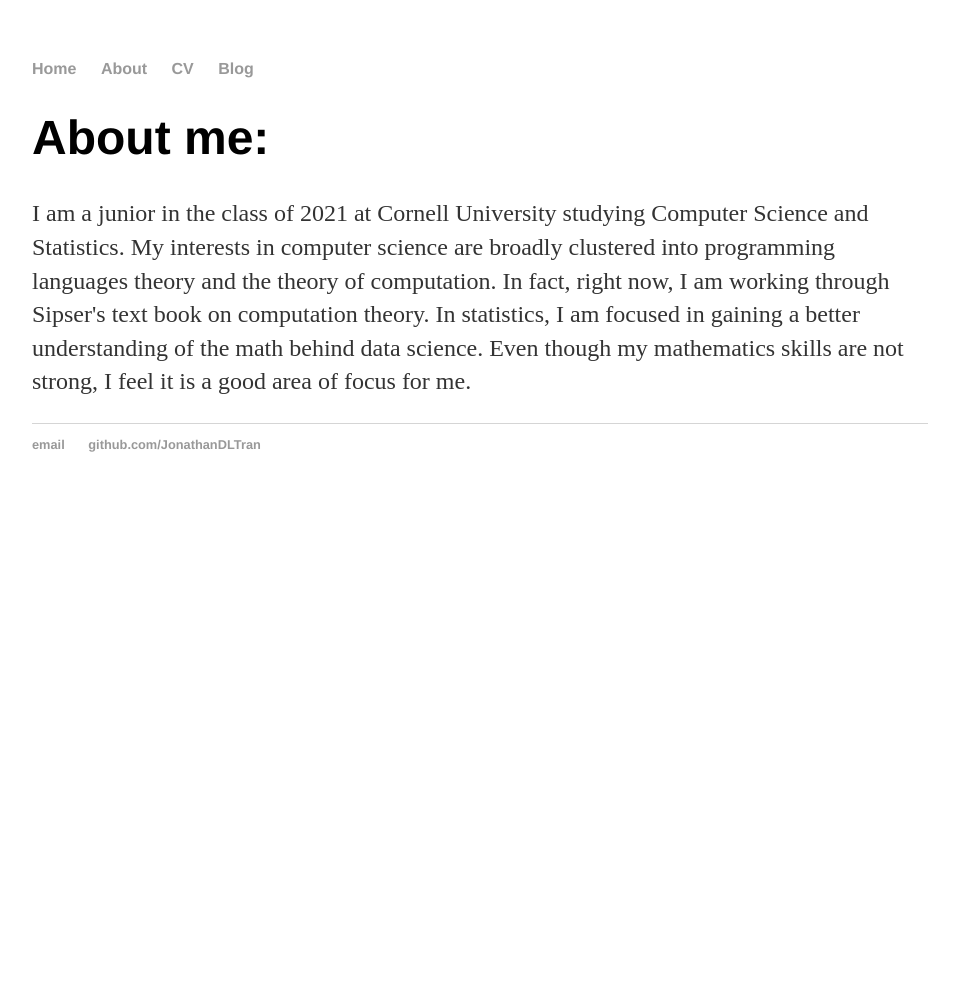
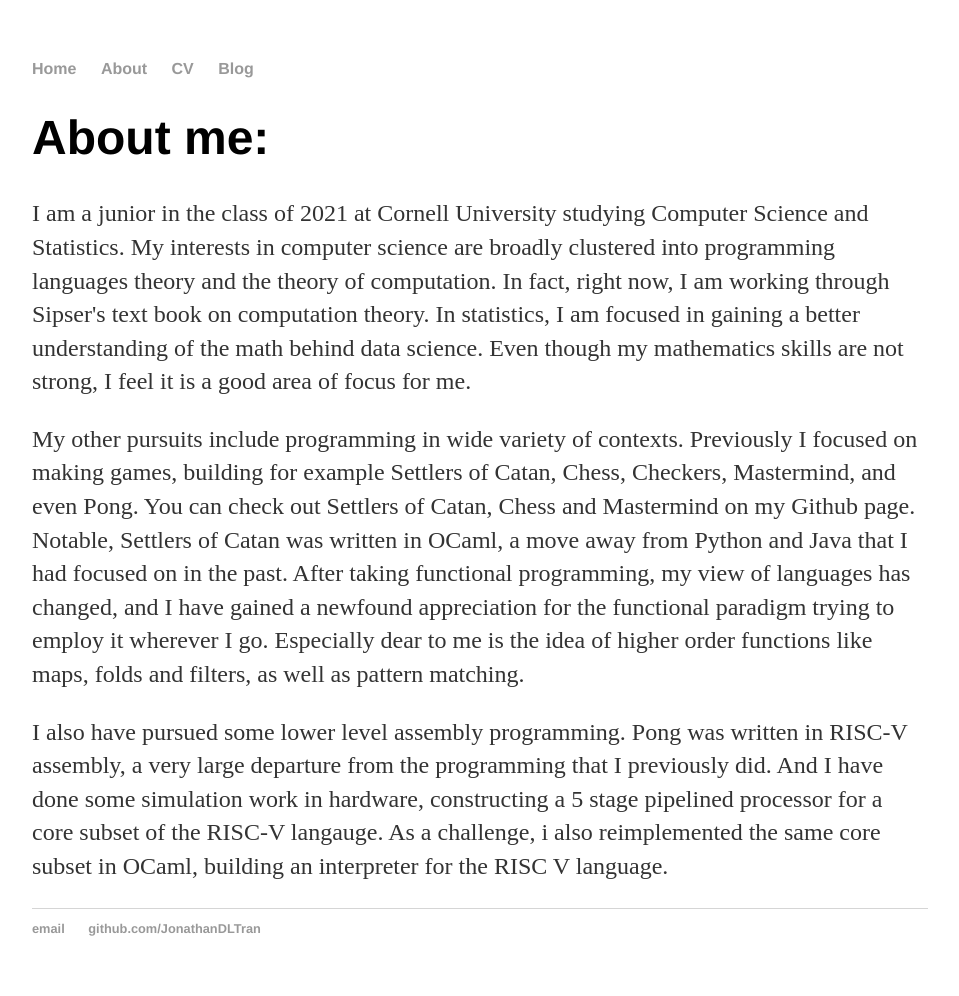
Before and after one commit to JonathanDLTran/JonathanDLTran.github.io, a Jekyll site: the page built from about/index.html, in a window 1280 px wide. Shown: the whole page, without its empty margins (160-1119 px from the left). Built offline with Jekyll 4.4.1, drawn with Linux system fonts in a browser that asks for light colours; before the commit the page ends 900 px from its top, so only the background shows below that.

Commit message:
About changes

```diff
--- a/about/index.html
+++ b/about/index.html
@@ -4,5 +4,19 @@ title: Jonathan Tran
 ---
 <div class="blurb">
 	<h1>About me:</h1>
-	<p>I am a junior in the class of 2021 at Cornell University studying Computer Science and Statistics. My interests in computer science are broadly clustered into programming languages theory and the theory of computation. In fact, right now, I am working through Sipser's text book on computation theory. In statistics, I am focused in gaining a better understanding of the math behind data science. Even though my mathematics skills are not strong, I feel it is a good area of focus for me. </p>
+	<p>I am a junior in the class of 2021 at Cornell University studying Computer Science and Statistics.
+	   My interests in computer science are broadly clustered into programming languages theory and the theory of computation.
+	   In fact, right now, I am working through Sipser's text book on computation theory. In statistics, I am focused in gaining a better understanding of the math behind data science.
+	   Even though my mathematics skills are not strong, I feel it is a good area of focus for me.
+	</p>
+	<p>My other pursuits include programming in wide variety of contexts. Previously I focused on making games, building for example
+           Settlers of Catan, Chess, Checkers, Mastermind, and even Pong. You can check out Settlers of Catan, Chess and Mastermind on my Github
+	   page. Notable, Settlers of Catan was written in OCaml, a move away from Python and Java that I had focused on in the past.
+	   After taking functional programming, my view of languages has changed, and I have gained a newfound appreciation for the functional paradigm
+	   trying to employ it wherever I go. Especially dear to me is the idea of higher order functions like maps, folds and filters, as well as pattern matching.
+	</p>
+	<p>I also have pursued some lower level assembly programming. Pong was written in RISC-V assembly, a very large departure from
+	   the programming that I previously did. And I have done some simulation work in hardware, constructing a 5 stage pipelined processor for a core
+	   subset of the RISC-V langauge. As a challenge, i also reimplemented the same core subset in OCaml, building an interpreter for the RISC V language.
+	</p>
 </div><!-- /.blurb -->
```
